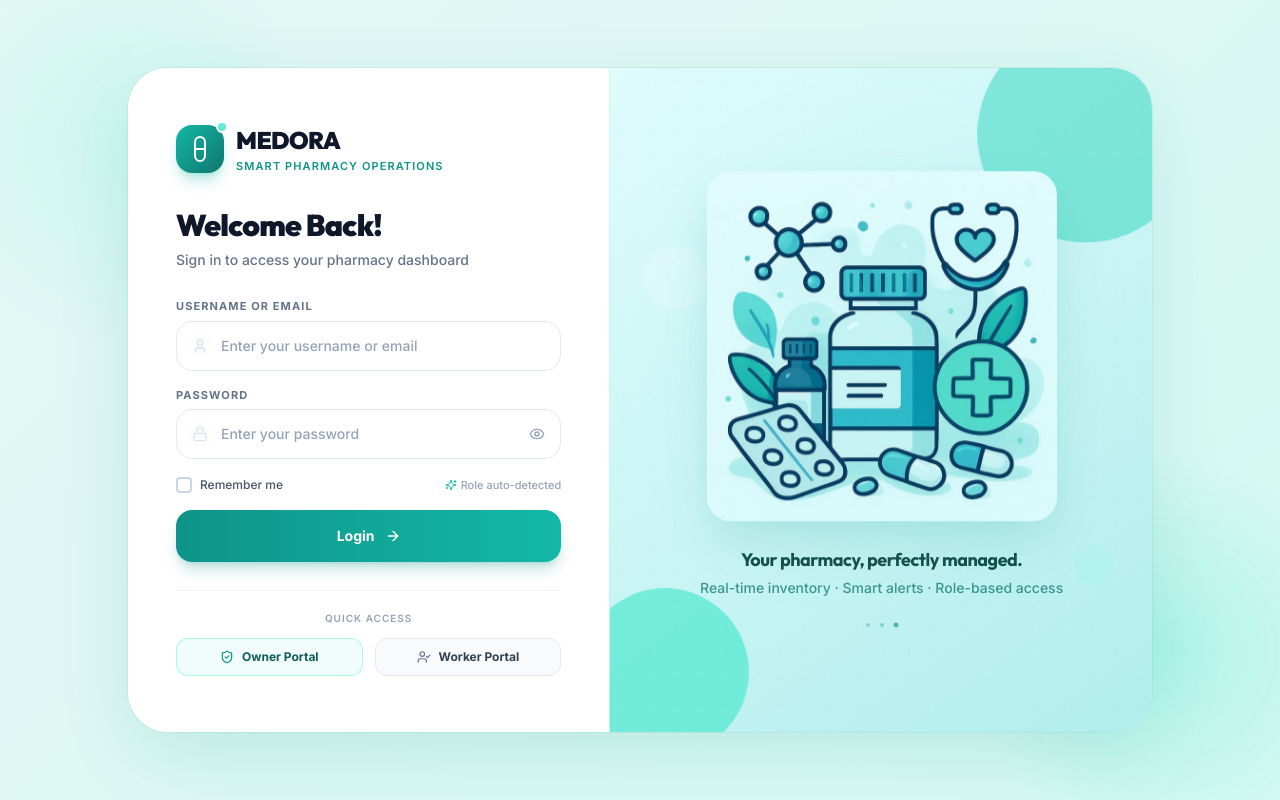
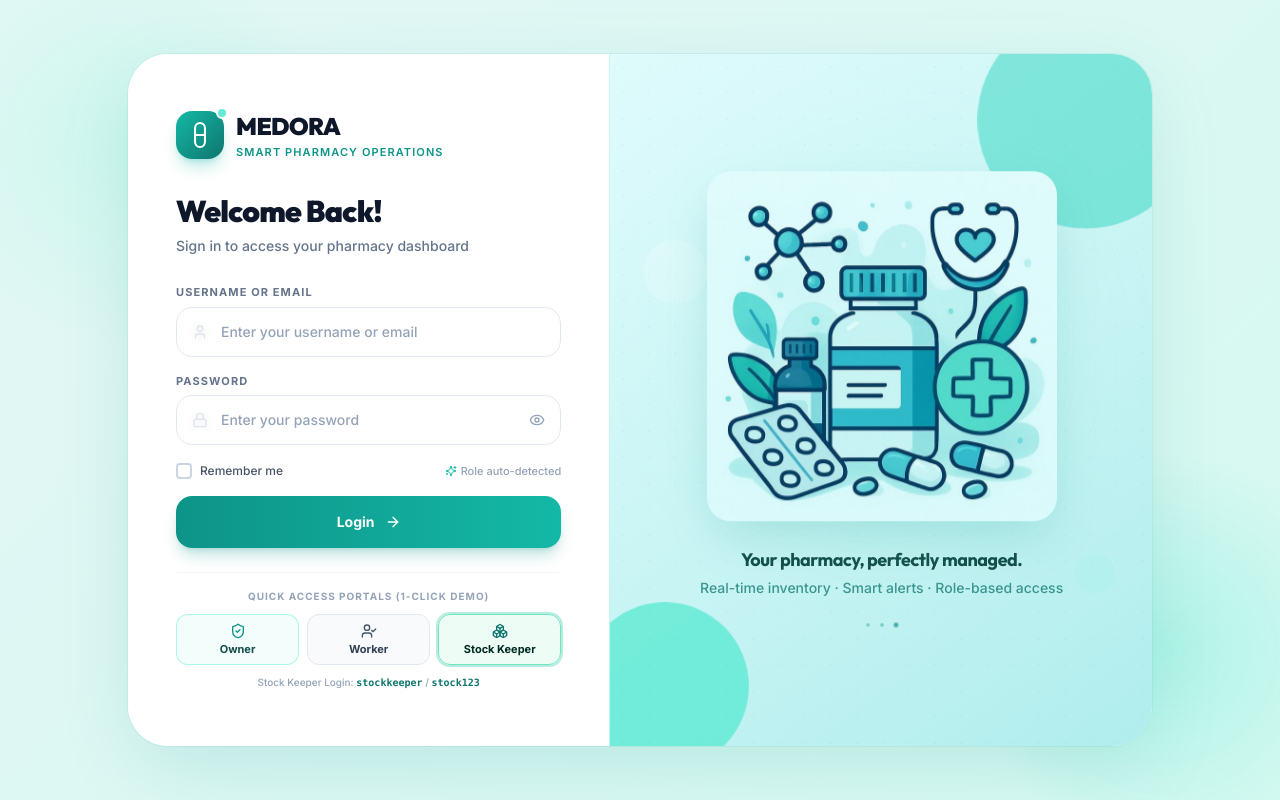
Before and after one commit to kanishka-b06/medora-pharmacy, a React (Vite) app: page / in a window 1280 px wide. Built offline with nearby package versions, Linux system fonts and the light colour scheme.

Commit message:
feat: add 1-click Stock Keeper portal access to login, header switcher, and user state sync

```diff
--- a/src/components/layout/Header.jsx
+++ b/src/components/layout/Header.jsx
@@ -10,18 +10,20 @@ import {
   UserCheck,
   ChevronDown,
   Sparkles,
-  AlertCircle
+  AlertCircle,
+  Boxes
 } from 'lucide-react';
 import { usePharmacy } from '../../context/PharmacyContext';
 import { ArchitectureDiagramModal } from '../common/ArchitectureDiagramModal';
 
 export function Header({ onToggleMobileSidebar, currentRoute, setCurrentRoute }) {
-  const { currentUser, logout, resetDemoData, stats, settings } = usePharmacy();
+  const { currentUser, logout, switchUserRole, resetDemoData, stats, settings } = usePharmacy();
   const [showArchModal, setShowArchModal] = useState(false);
   const [showUserDropdown, setShowUserDropdown] = useState(false);
   const [showResetConfirm, setShowResetConfirm] = useState(false);
 
   const isSupervisor = currentUser?.role === 'supervisor' || currentUser?.role === 'admin' || currentUser?.role === 'owner';
+  const isStockKeeper = currentUser?.role === 'stockkeeper';
 
   return (
     <>
@@ -38,7 +40,7 @@ export function Header({ onToggleMobileSidebar, currentRoute, setCurrentRoute })
             </button>
 
             <div
-              onClick={() => setCurrentRoute(isSupervisor ? 'admin-dashboard' : 'worker-search')}
+              onClick={() => setCurrentRoute(isSupervisor ? 'admin-dashboard' : isStockKeeper ? 'stock-dashboard' : 'worker-search')}
               className="flex items-center gap-2.5 cursor-pointer group"
             >
               <div className="w-9 h-9 rounded-full bg-[#11b3a1] flex items-center justify-center text-white shadow-md shadow-[#11b3a1]/25 group-hover:scale-105 transition-transform">
@@ -63,15 +65,57 @@ export function Header({ onToggleMobileSidebar, currentRoute, setCurrentRoute })
           {/* Right: Quick Actions, Demo Tag, User Profile */}
           <div className="flex items-center gap-2 sm:gap-3">
 
+            {/* Quick Portal Switcher Pills */}
+            <div className="hidden md:flex items-center bg-slate-100/90 p-0.5 rounded-xl border border-slate-200/80 text-xs">
+              <button
+                type="button"
+                onClick={() => { switchUserRole('supervisor'); setCurrentRoute('admin-dashboard'); }}
+                className={`px-2.5 py-1 rounded-lg font-bold transition-all text-xs cursor-pointer ${
+                  isSupervisor ? 'bg-white text-teal-800 shadow-xs' : 'text-slate-500 hover:text-slate-800'
+                }`}
+                title="Switch to Owner Portal"
+              >
+                Owner
+              </button>
+              <button
+                type="button"
+                onClick={() => { switchUserRole('staff'); setCurrentRoute('worker-search'); }}
+                className={`px-2.5 py-1 rounded-lg font-bold transition-all text-xs cursor-pointer ${
+                  !isSupervisor && !isStockKeeper ? 'bg-white text-slate-800 shadow-xs' : 'text-slate-500 hover:text-slate-800'
+                }`}
+                title="Switch to Worker Portal"
+              >
+                Worker
+              </button>
+              <button
+                type="button"
+                onClick={() => { switchUserRole('stockkeeper'); setCurrentRoute('stock-dashboard'); }}
+                className={`px-2.5 py-1 rounded-lg font-bold transition-all text-xs cursor-pointer flex items-center gap-1 ${
+                  isStockKeeper ? 'bg-teal-600 text-white shadow-xs' : 'text-slate-600 hover:text-teal-700'
+                }`}
+                title="Switch to Stock Keeper Portal"
+              >
+                <Boxes className="w-3 h-3" />
+                <span>Stock Keeper</span>
+              </button>
+            </div>
 
             {/* Role Badge */}
             <div className={`hidden sm:flex items-center gap-1.5 px-3 py-1 rounded-full text-xs font-bold ${
               isSupervisor
                 ? 'bg-teal-50 text-teal-800 border border-teal-200 shadow-sm'
-                : 'bg-emerald-50 text-emerald-800 border border-emerald-200 shadow-sm'
+                : isStockKeeper
+                ? 'bg-emerald-50 text-emerald-900 border border-emerald-300 shadow-sm ring-1 ring-teal-500/20'
+                : 'bg-slate-50 text-slate-700 border border-slate-200 shadow-sm'
             }`}>
-              {isSupervisor ? <ShieldCheck className="w-3.5 h-3.5 text-teal-600" /> : <UserCheck className="w-3.5 h-3.5 text-emerald-600" />}
-              <span>{isSupervisor ? 'Owner' : 'Worker'}</span>
+              {isSupervisor ? (
+                <ShieldCheck className="w-3.5 h-3.5 text-teal-600" />
+              ) : isStockKeeper ? (
+                <Boxes className="w-3.5 h-3.5 text-teal-700" />
+              ) : (
+                <UserCheck className="w-3.5 h-3.5 text-slate-500" />
+              )}
+              <span>{isSupervisor ? 'Owner' : isStockKeeper ? 'Stock Keeper' : 'Worker'}</span>
             </div>
 
             {/* User Dropdown */}
@@ -81,7 +125,7 @@ export function Header({ onToggleMobileSidebar, currentRoute, setCurrentRoute })
                 className="flex items-center gap-2 p-1 sm:p-1.5 rounded-xl hover:bg-teal-50/60 border border-transparent hover:border-teal-200 transition-all text-left"
               >
                 <div className={`w-8 h-8 rounded-lg flex items-center justify-center text-white font-bold text-xs shadow-sm ${
-                  isSupervisor ? 'bg-gradient-to-br from-teal-600 to-teal-700' : 'bg-gradient-to-br from-emerald-600 to-teal-600'
+                  isSupervisor ? 'bg-gradient-to-br from-teal-600 to-teal-700' : isStockKeeper ? 'bg-gradient-to-br from-teal-700 to-emerald-700' : 'bg-gradient-to-br from-emerald-600 to-teal-600'
                 }`}>
                   {currentUser?.name?.charAt(0) || 'U'}
                 </div>
@@ -103,13 +147,68 @@ export function Header({ onToggleMobileSidebar, currentRoute, setCurrentRoute })
                       <p className="text-xs font-bold text-slate-900">{currentUser?.name}</p>
                       <p className="text-xs text-slate-500">{currentUser?.email}</p>
                       <span className={`mt-1.5 inline-block text-[10px] font-bold uppercase px-2 py-0.5 rounded-md ${
-                        isSupervisor ? 'bg-teal-100 text-teal-800' : 'bg-blue-100 text-blue-800'
+                        isSupervisor ? 'bg-teal-100 text-teal-800' : isStockKeeper ? 'bg-emerald-100 text-emerald-800' : 'bg-blue-100 text-blue-800'
                       }`}>
-                        {currentUser?.roleTitle || (isSupervisor ? 'Pharmacy Owner' : 'Staff Dispenser')}
+                        {currentUser?.roleTitle || (isSupervisor ? 'Pharmacy Owner' : isStockKeeper ? 'Stock Keeper & Batch Manager' : 'Staff Dispenser')}
                       </span>
                     </div>
 
+                    {/* Portal Switcher in dropdown */}
                     <div className="py-1">
+                      <p className="px-3 py-1 text-[10px] font-bold text-slate-400 uppercase tracking-wider">Switch Portal</p>
+                      <button
+                        onClick={() => {
+                          setShowUserDropdown(false);
+                          switchUserRole('stockkeeper');
+                          setCurrentRoute('stock-dashboard');
+                        }}
+                        className={`w-full flex items-center justify-between px-3 py-1.5 text-xs font-semibold rounded-lg transition-colors cursor-pointer ${
+                          isStockKeeper ? 'bg-teal-50 text-teal-800 font-bold' : 'text-slate-700 hover:bg-teal-50/50'
+                        }`}
+                      >
+                        <span className="flex items-center gap-2">
+                          <Boxes className="w-3.5 h-3.5 text-teal-600" />
+                          Stock Keeper Portal
+                        </span>
+                        {isStockKeeper && <span className="text-[10px] bg-teal-200/60 text-teal-800 px-1.5 py-0.5 rounded font-bold">Active</span>}
+                      </button>
+
+                      <button
+                        onClick={() => {
+                          setShowUserDropdown(false);
+                          switchUserRole('supervisor');
+                          setCurrentRoute('admin-dashboard');
+                        }}
+                        className={`w-full flex items-center justify-between px-3 py-1.5 text-xs font-semibold rounded-lg transition-colors cursor-pointer ${
+                          isSupervisor ? 'bg-teal-50 text-teal-800 font-bold' : 'text-slate-700 hover:bg-teal-50/50'
+                        }`}
+                      >
+                        <span className="flex items-center gap-2">
+                          <ShieldCheck className="w-3.5 h-3.5 text-teal-600" />
+                          Owner Portal
+                        </span>
+                        {isSupervisor && <span className="text-[10px] bg-teal-200/60 text-teal-800 px-1.5 py-0.5 rounded font-bold">Active</span>}
+                      </button>
+
+                      <button
+                        onClick={() => {
+                          setShowUserDropdown(false);
+                          switchUserRole('staff');
+                          setCurrentRoute('worker-search');
+                        }}
+                        className={`w-full flex items-center justify-between px-3 py-1.5 text-xs font-semibold rounded-lg transition-colors cursor-pointer ${
+                          !isSupervisor && !isStockKeeper ? 'bg-teal-50 text-teal-800 font-bold' : 'text-slate-700 hover:bg-teal-50/50'
+                        }`}
+                      >
+                        <span className="flex items-center gap-2">
+                          <UserCheck className="w-3.5 h-3.5 text-slate-500" />
+                          Worker Portal
+                        </span>
+                        {!isSupervisor && !isStockKeeper && <span className="text-[10px] bg-teal-200/60 text-teal-800 px-1.5 py-0.5 rounded font-bold">Active</span>}
+                      </button>
+                    </div>
+
+                    <div className="py-1 border-t border-slate-100">
                       <button
                         onClick={() => {
                           setShowUserDropdown(false);
--- a/src/context/PharmacyContext.jsx
+++ b/src/context/PharmacyContext.jsx
@@ -91,7 +91,14 @@ export function PharmacyProvider({ children }) {
   const [users, setUsers] = useState(() => {
     try {
       const saved = localStorage.getItem('medora_users');
-      const loaded = saved ? JSON.parse(saved) : INITIAL_USERS;
+      let loaded = saved ? JSON.parse(saved) : [...INITIAL_USERS];
+      // Ensure all INITIAL_USERS (especially usr-stockkeeper) exist
+      const existingUsernames = new Set(loaded.map((u) => u.username?.toLowerCase()));
+      INITIAL_USERS.forEach((initUser) => {
+        if (!existingUsernames.has(initUser.username?.toLowerCase())) {
+          loaded.push(initUser);
+        }
+      });
       return loaded.map((u) => {
         if (u.name === 'Sarah' || u.id === 'usr-supervisor' || u.username === 'supervisor') {
           return { ...u, role: 'owner', roleTitle: 'Pharmacy Owner' };
@@ -347,6 +354,27 @@ export function PharmacyProvider({ children }) {
       title: 'Signed Out',
       message: 'You have been safely signed out of MEDORA.'
     });
+  };
+
+  const switchUserRole = (targetRole) => {
+    let targetUser;
+    if (targetRole === 'stockkeeper') {
+      targetUser = users.find((u) => u.role === 'stockkeeper') || INITIAL_USERS.find((u) => u.role === 'stockkeeper');
+    } else if (targetRole === 'supervisor' || targetRole === 'owner' || targetRole === 'admin') {
+      targetUser = users.find((u) => u.role === 'supervisor' || u.role === 'owner') || INITIAL_USERS.find((u) => u.role === 'supervisor');
+    } else {
+      targetUser = users.find((u) => u.role === 'staff' || u.role === 'worker') || INITIAL_USERS.find((u) => u.role === 'staff');
+    }
+    if (targetUser) {
+      setCurrentUser(targetUser);
+      localStorage.setItem('medora_currentUser', JSON.stringify(targetUser));
+      addToast({
+        type: 'info',
+        title: 'Switched Role',
+        message: `Now viewing as ${targetUser.name} (${targetUser.roleTitle || targetRole})`
+      });
+      return targetUser;
+    }
   };
 
   // Medicine Inventory Management Actions
@@ -1256,6 +1284,7 @@ export function PharmacyProvider({ children }) {
     // Auth
     login,
     logout,
+    switchUserRole,
     // Medicine CRUD
     addMedicine,
     updateMedicine,
--- a/src/pages/auth/LoginPage.jsx
+++ b/src/pages/auth/LoginPage.jsx
@@ -10,6 +10,7 @@ import {
   UserCheck,
   CheckCircle2,
   Sparkles,
+  Boxes,
 } from 'lucide-react';
 import { usePharmacy } from '../../context/PharmacyContext';
 import pharmacyIllustration from '../../assets/pharmacy-illustration.jpg';
@@ -67,9 +68,35 @@ export function LoginPage({ onLoginSuccess }) {
     }, 400);
   };
 
-  /* ─── Quick-fill helpers ─── */
-  const fillOwner  = () => { setUsername('supervisor'); setPassword('supervisor123'); setErrorMessage(''); };
-  const fillWorker = () => { setUsername('staff');      setPassword('staff123');      setErrorMessage(''); };
+  /* ─── Quick-fill helpers & direct portal entry ─── */
+  const enterAsRole = (roleType) => {
+    let u = 'supervisor', p = 'supervisor123';
+    if (roleType === 'stockkeeper') {
+      u = 'stockkeeper';
+      p = 'stock123';
+    } else if (roleType === 'worker') {
+      u = 'staff';
+      p = 'staff123';
+    }
+    setUsername(u);
+    setPassword(p);
+    setErrorMessage('');
+    setIsLoading(true);
+
+    setTimeout(() => {
+      const result = login(u, p);
+      if (result.success) {
+        setIsLoading(false);
+        setIsSuccess(true);
+        setTimeout(() => {
+          if (onLoginSuccess) onLoginSuccess(result.user);
+        }, 600);
+      } else {
+        setIsLoading(false);
+        setErrorMessage(result.message || 'Login failed');
+      }
+    }, 250);
+  };
 
   /* ─── Input base classes ─── */
   const inputBase =
@@ -294,34 +321,54 @@ export function LoginPage({ onLoginSuccess }) {
             </form>
 
             {/* ── Quick-fill buttons ── */}
-            <div className="mt-7 pt-5 border-t border-slate-100">
-              <p className="text-[10px] text-slate-400 font-semibold uppercase tracking-widest text-center mb-3">
-                Quick Access
+            <div className="mt-6 pt-4 border-t border-slate-100">
+              <p className="text-[10px] text-slate-400 font-bold uppercase tracking-widest text-center mb-2.5">
+                Quick Access Portals (1-Click Demo)
               </p>
-              <div className="grid grid-cols-2 gap-3">
+              <div className="grid grid-cols-3 gap-2">
                 <button
                   type="button"
-                  onClick={fillOwner}
-                  className="flex items-center justify-center gap-2 py-2.5 px-3 rounded-xl
-                    bg-teal-50 hover:bg-teal-100 border border-teal-200/80 hover:border-teal-300
-                    text-teal-800 text-xs font-bold transition-all duration-200
+                  id="quick-owner-portal"
+                  onClick={() => enterAsRole('owner')}
+                  className="flex flex-col items-center justify-center gap-1 py-2 px-2 rounded-xl
+                    bg-teal-50/80 hover:bg-teal-100 border border-teal-200/80 hover:border-teal-300
+                    text-teal-900 text-xs font-bold transition-all duration-200
                     hover:shadow-sm hover:-translate-y-0.5 active:translate-y-0 cursor-pointer"
+                  title="Enter Owner Portal"
                 >
-                  <ShieldCheck className="w-3.5 h-3.5 text-teal-600" />
-                  Owner Portal
+                  <ShieldCheck className="w-4 h-4 text-teal-600" />
+                  <span className="text-[11px] leading-tight font-bold">Owner</span>
                 </button>
                 <button
                   type="button"
-                  onClick={fillWorker}
-                  className="flex items-center justify-center gap-2 py-2.5 px-3 rounded-xl
+                  id="quick-worker-portal"
+                  onClick={() => enterAsRole('worker')}
+                  className="flex flex-col items-center justify-center gap-1 py-2 px-2 rounded-xl
                     bg-slate-50 hover:bg-slate-100 border border-slate-200 hover:border-slate-300
                     text-slate-700 text-xs font-bold transition-all duration-200
                     hover:shadow-sm hover:-translate-y-0.5 active:translate-y-0 cursor-pointer"
+                  title="Enter Worker Portal"
                 >
-                  <UserCheck className="w-3.5 h-3.5 text-slate-500" />
-                  Worker Portal
+                  <UserCheck className="w-4 h-4 text-slate-600" />
+                  <span className="text-[11px] leading-tight font-bold">Worker</span>
+                </button>
+                <button
+                  type="button"
+                  id="quick-stockkeeper-portal"
+                  onClick={() => enterAsRole('stockkeeper')}
+                  className="flex flex-col items-center justify-center gap-1 py-2 px-2 rounded-xl
+                    bg-emerald-50/90 hover:bg-emerald-100 border border-emerald-300 hover:border-emerald-400
+                    text-emerald-950 text-xs font-bold transition-all duration-200
+                    hover:shadow-sm hover:-translate-y-0.5 active:translate-y-0 cursor-pointer ring-2 ring-teal-500/30"
+                  title="Enter Stock Keeper Portal (New)"
+                >
+                  <Boxes className="w-4 h-4 text-teal-700" />
+                  <span className="text-[11px] leading-tight font-bold">Stock Keeper</span>
                 </button>
               </div>
+              <p className="mt-2.5 text-center text-[10px] text-slate-400 font-medium">
+                Stock Keeper Login: <span className="font-mono text-teal-700 font-bold">stockkeeper</span> / <span className="font-mono text-teal-700 font-bold">stock123</span>
+              </p>
             </div>
 
           </div>{/* /animate-form-in */}
```
